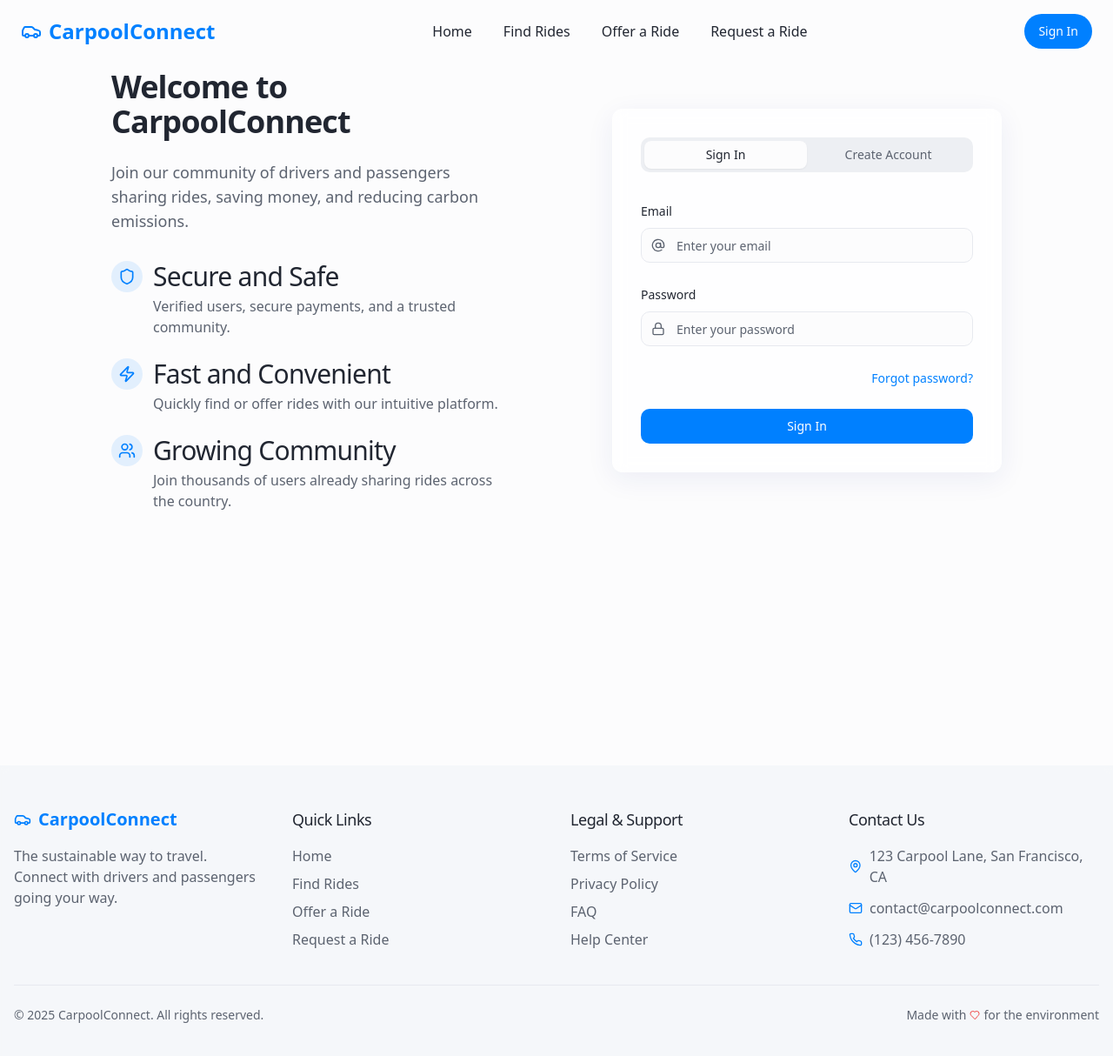
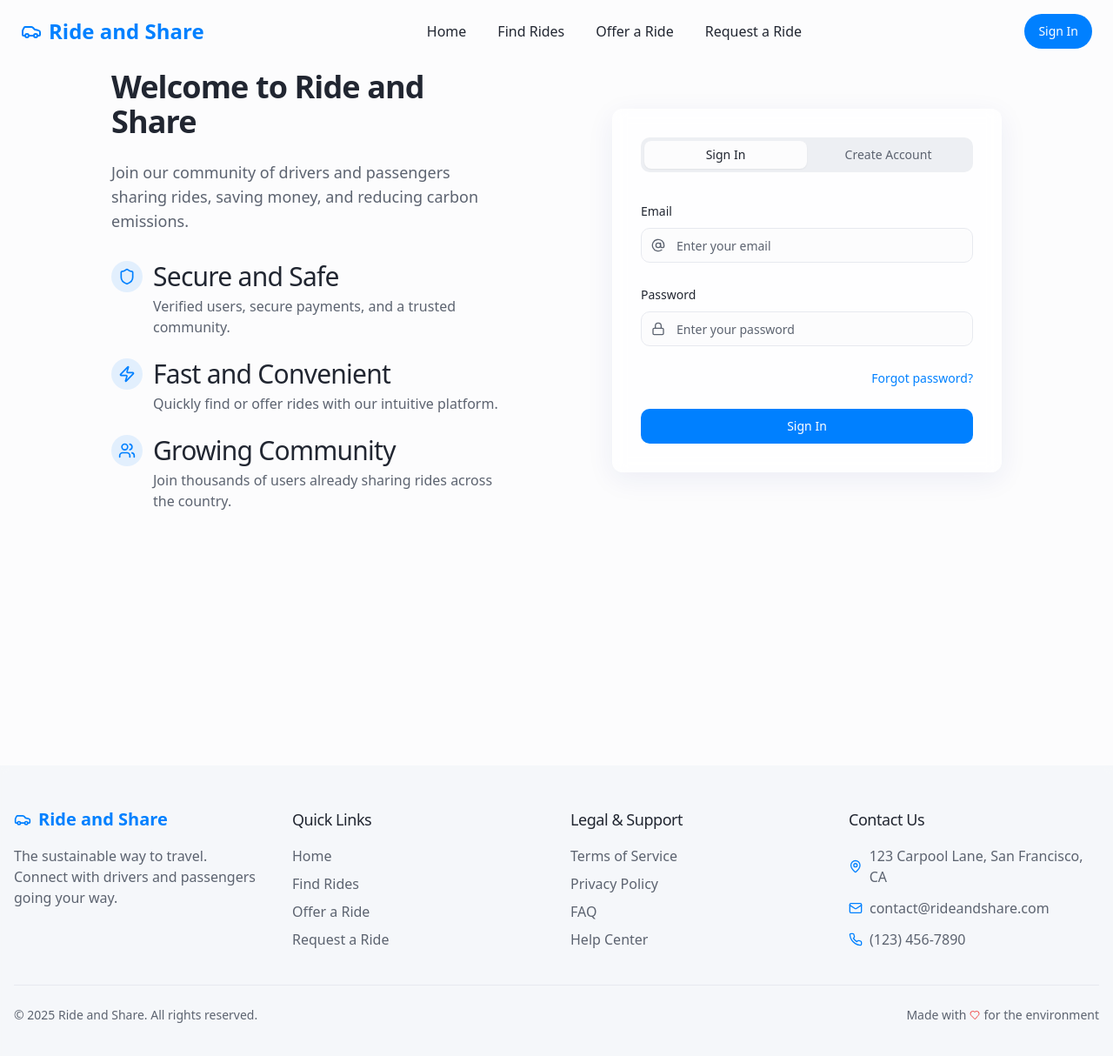
Before and after one commit to sundaram0900/carpoolconnect, a React (Vite) app: page /auth in a window 1280 px wide. Shown: the top 1214 px of the page at 87% size. Built offline with nearby package versions, Linux system fonts and the light colour scheme.

Commit message:
Rename website to Ride and Share
Updates the website name from CarpoolConnect to Ride and Share throughout the application.

```diff
--- a/index.html
+++ b/index.html
@@ -1,10 +1,11 @@
+
 <!DOCTYPE html>
 <html lang="en">
   <head>
     <meta charset="UTF-8" />
     <meta name="viewport" content="width=device-width, initial-scale=1.0" />
-    <title>carpoolconnect</title>
-    <meta name="description" content="Lovable Generated Project" />
+    <title>Ride and Share</title>
+    <meta name="description" content="Ride and Share - Find and offer carpool rides easily" />
     <meta name="author" content="Lovable" />
     <meta property="og:image" content="https://lovable.dev/opengraph-image-p98pqg.png" />
   </head>
--- a/src/components/Footer.tsx
+++ b/src/components/Footer.tsx
@@ -1,4 +1,3 @@
-
 import { Link } from "react-router-dom";
 import { Car, Mail, Phone, MapPin, Heart } from "lucide-react";
 
@@ -11,7 +10,7 @@ const Footer = () => {
           <div className="space-y-4">
             <Link to="/" className="text-primary font-bold text-xl flex items-center">
               <Car className="w-5 h-5 mr-2" />
-              CarpoolConnect
+              Ride and Share
             </Link>
             <p className="text-muted-foreground max-w-xs">
               The sustainable way to travel. Connect with drivers and passengers going your way.
@@ -84,8 +83,8 @@ const Footer = () => {
               </li>
               <li className="flex items-center">
                 <Mail className="w-4 h-4 mr-2 text-primary" />
-                <a href="mailto:contact@carpoolconnect.com" className="text-muted-foreground hover:text-primary transition-colors">
-                  contact@carpoolconnect.com
+                <a href="mailto:contact@rideandshare.com" className="text-muted-foreground hover:text-primary transition-colors">
+                  contact@rideandshare.com
                 </a>
               </li>
               <li className="flex items-center">
@@ -100,7 +99,7 @@ const Footer = () => {
 
         <div className="border-t border-border mt-10 pt-6 flex flex-col md:flex-row justify-between items-center">
           <p className="text-muted-foreground text-sm">
-            © {new Date().getFullYear()} CarpoolConnect. All rights reserved.
+            © {new Date().getFullYear()} Ride and Share. All rights reserved.
           </p>
           <p className="text-muted-foreground text-sm mt-2 md:mt-0 flex items-center">
             Made with <Heart className="h-3 w-3 text-red-500 mx-1" /> for the environment
--- a/src/components/Header.tsx
+++ b/src/components/Header.tsx
@@ -1,4 +1,3 @@
-
 import { useState, useEffect } from "react";
 import { Link, useLocation } from "react-router-dom";
 import { Button } from "@/components/ui/button";
@@ -21,7 +20,6 @@ const Header = () => {
   const location = useLocation();
   const { user, isAuthenticated, logout } = useAuth();
 
-  // Handle scroll effects
   useEffect(() => {
     const handleScroll = () => {
       setIsScrolled(window.scrollY > 10);
@@ -30,7 +28,6 @@ const Header = () => {
     return () => window.removeEventListener("scroll", handleScroll);
   }, []);
 
-  // Close mobile menu on route change
   useEffect(() => {
     setIsMobileMenuOpen(false);
   }, [location.pathname]);
@@ -42,7 +39,6 @@ const Header = () => {
     { name: "Request a Ride", path: "/request" },
   ];
 
-  // Animation variants for the mobile menu
   const menuVariants = {
     closed: {
       opacity: 0,
@@ -63,17 +59,15 @@ const Header = () => {
       }`}
     >
       <div className="max-w-7xl mx-auto flex items-center justify-between">
-        {/* Logo */}
         <Link
           to="/"
           className="text-primary font-bold text-xl md:text-2xl flex items-center"
         >
           <Car className="w-6 h-6 mr-2" />
-          <span className="hidden sm:inline">CarpoolConnect</span>
-          <span className="sm:hidden">CC</span>
+          <span className="hidden sm:inline">Ride and Share</span>
+          <span className="sm:hidden">R&S</span>
         </Link>
 
-        {/* Desktop Navigation */}
         <nav className="hidden md:flex items-center space-x-1">
           {navItems.map((item) => (
             <Link
@@ -90,7 +84,6 @@ const Header = () => {
           ))}
         </nav>
 
-        {/* Auth/Profile Actions */}
         <div className="flex items-center">
           {isAuthenticated ? (
             <DropdownMenu>
@@ -125,7 +118,6 @@ const Header = () => {
             </Button>
           )}
 
-          {/* Mobile Menu Toggle */}
           <Button
             variant="ghost"
             size="icon"
@@ -142,7 +134,6 @@ const Header = () => {
         </div>
       </div>
 
-      {/* Mobile Navigation */}
       <AnimatePresence>
         {isMobileMenuOpen && (
           <motion.nav
--- a/src/components/Hero.tsx
+++ b/src/components/Hero.tsx
@@ -1,4 +1,3 @@
-
 import { Link } from "react-router-dom";
 import { Button } from "@/components/ui/button";
 import { ChevronRight, Search, Car, MapPin } from "lucide-react";
@@ -48,7 +47,7 @@ const Hero = () => {
             transition={{ duration: 0.5, delay: 0.2 }}
           >
             Connect with drivers and passengers going your way.
-            CarpoolConnect makes sharing rides simple, affordable, and eco-friendly.
+            Ride and Share makes sharing rides simple, affordable, and eco-friendly.
           </motion.p>
 
           <motion.div
--- a/src/pages/Auth.tsx
+++ b/src/pages/Auth.tsx
@@ -28,7 +28,7 @@ const Auth = () => {
           >
             <div className="max-w-md">
               <h1 className="text-3xl md:text-4xl font-semibold mb-6">
-                Welcome to CarpoolConnect
+                Welcome to Ride and Share
               </h1>
               <p className="text-muted-foreground text-lg mb-8">
                 Join our community of drivers and passengers sharing rides, saving money, and reducing carbon emissions.
```
